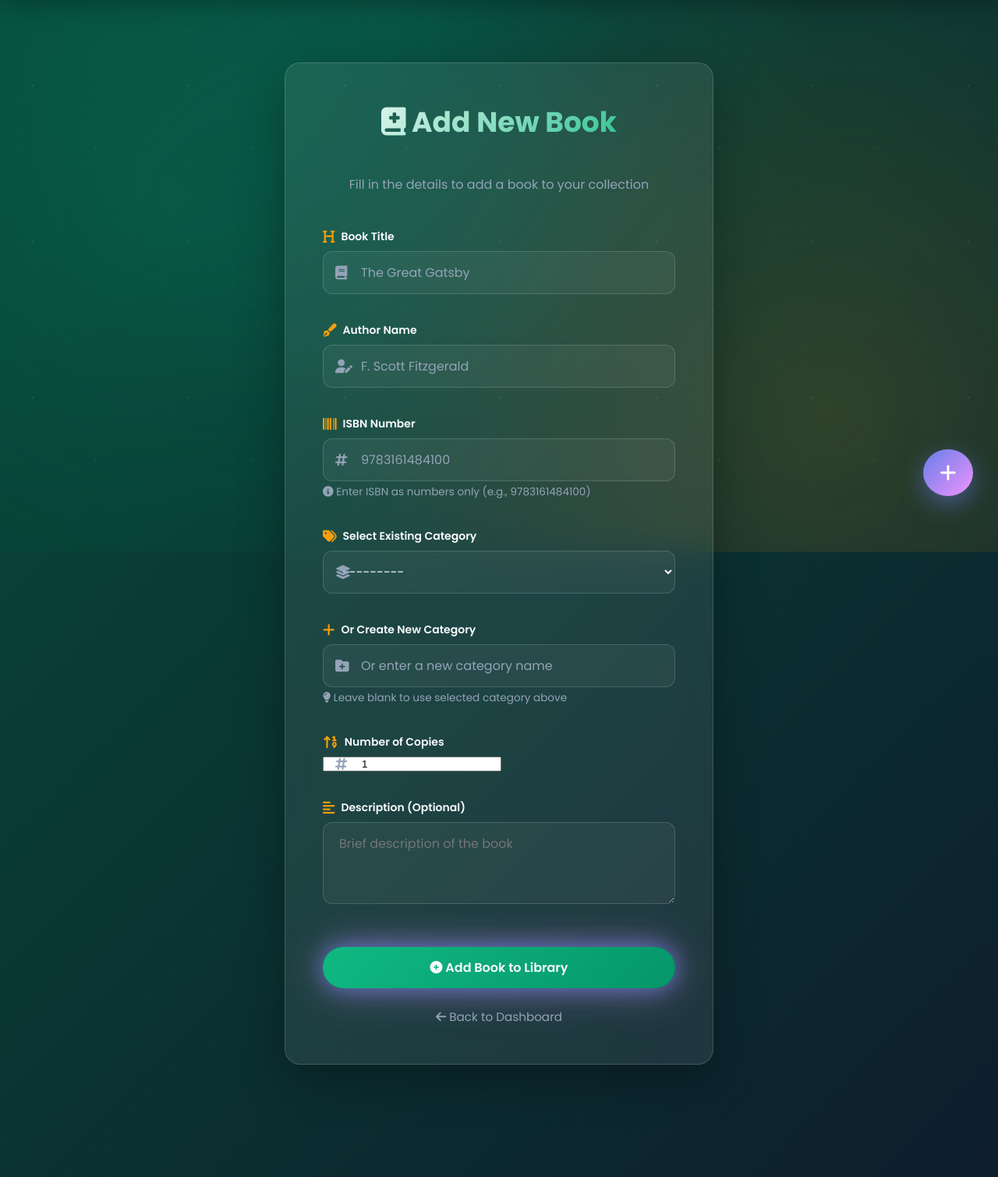
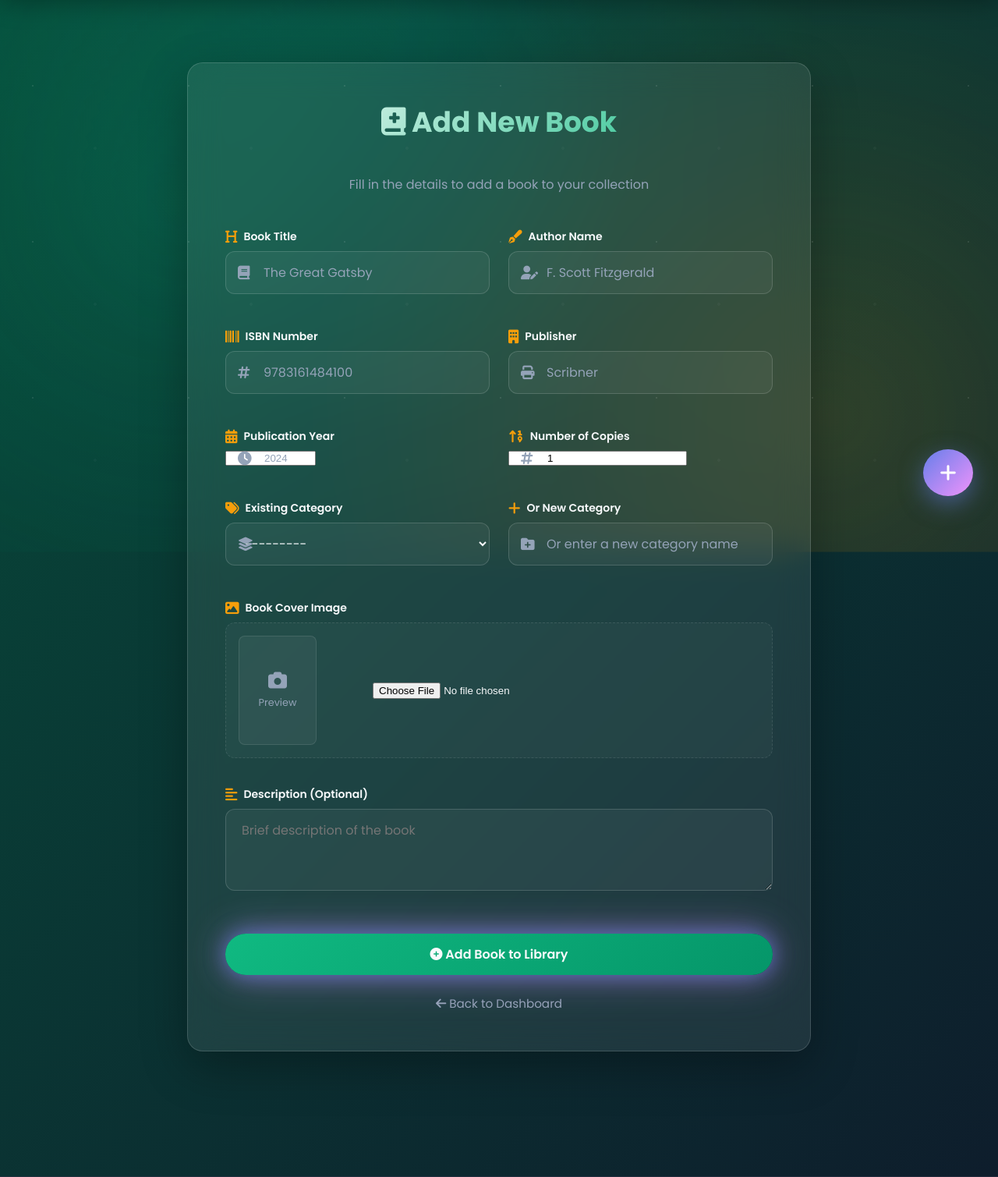
Before and after one commit to kushal867/library, a Django app: page /home/add_book/ in a window 1280 px wide; the page is wider, and only the part inside the window is pictured. Shown: the part 132-1641 px from the top of that part at 78% size. Run offline with Django 5.2, Linux system fonts and the light colour scheme; a user stored in the database is signed in; data that the repository does not hold is empty.

Commit message:
feat: updated add_book.html with missing fields and image preview

```diff
--- a/home/templates/home/add_book.html
+++ b/home/templates/home/add_book.html
@@ -3,13 +3,14 @@
 {% block title %}Add Book - Library MS{% endblock %}
 
 {% block content %}
-<div class="auth-container stagger-item">
+<div class="auth-container stagger-item" style="max-width: 800px;">
     <h2><i class="fas fa-book-medical"></i> Add New Book</h2>
     <p style="text-align: center; color: var(--text-muted); margin-bottom: 2rem;">Fill in the details to add a book to your collection</p>
 
-    <form method="post" id="addBookForm">
+    <form method="post" id="addBookForm" enctype="multipart/form-data">
         {% csrf_token %}
 
+        <div class="form-row" style="display: grid; grid-template-columns: 1fr 1fr; gap: 1.5rem;">
             <div class="form-group">
                 <label for="{{ form.name.id_for_label }}">
                     <i class="fas fa-heading"></i> Book Title
@@ -35,7 +36,9 @@
                     <small class="error-message"><i class="fas fa-exclamation-circle"></i> {{ form.author.errors.0 }}</small>
                 {% endif %}
             </div>
+        </div>
 
+        <div class="form-row" style="display: grid; grid-template-columns: 1fr 1fr; gap: 1.5rem;">
             <div class="form-group">
                 <label for="{{ form.isbn.id_for_label }}">
                     <i class="fas fa-barcode"></i> ISBN Number
@@ -47,35 +50,34 @@
                 {% if form.isbn.errors %}
                     <small class="error-message"><i class="fas fa-exclamation-circle"></i> {{ form.isbn.errors.0 }}</small>
                 {% endif %}
-            <small style="color: var(--text-muted); font-size: 0.85rem; margin-top: 0.25rem; display: block;">
-                <i class="fas fa-info-circle"></i> Enter ISBN as numbers only (e.g., 9783161484100)
-            </small>
             </div>
 
             <div class="form-group">
-            <label for="{{ form.category.id_for_label }}">
-                <i class="fas fa-tags"></i> Select Existing Category
+                <label for="{{ form.publisher.id_for_label }}">
+                    <i class="fas fa-building"></i> Publisher
                 </label>
                 <div class="input-wrapper">
-                <i class="fas fa-layer-group input-icon"></i>
-                {{ form.category }}
+                    <i class="fas fa-print input-icon"></i>
+                    {{ form.publisher }}
                 </div>
-            {% if form.category.errors %}
-                <small class="error-message"><i class="fas fa-exclamation-circle"></i> {{ form.category.errors.0 }}</small>
+                {% if form.publisher.errors %}
+                    <small class="error-message"><i class="fas fa-exclamation-circle"></i> {{ form.publisher.errors.0 }}</small>
                 {% endif %}
             </div>
+        </div>
 
+        <div class="form-row" style="display: grid; grid-template-columns: 1fr 1fr; gap: 1.5rem;">
             <div class="form-group">
-            <label for="{{ form.category_name.id_for_label }}">
-                <i class="fas fa-plus"></i> Or Create New Category
+                <label for="{{ form.publication_year.id_for_label }}">
+                    <i class="fas fa-calendar-alt"></i> Publication Year
                 </label>
                 <div class="input-wrapper">
-                <i class="fas fa-folder-plus input-icon"></i>
-                {{ form.category_name }}
+                    <i class="fas fa-clock input-icon"></i>
+                    {{ form.publication_year }}
                 </div>
-            <small style="color: var(--text-muted); font-size: 0.85rem; margin-top: 0.25rem; display: block;">
-                <i class="fas fa-lightbulb"></i> Leave blank to use selected category above
-            </small>
+                {% if form.publication_year.errors %}
+                    <small class="error-message"><i class="fas fa-exclamation-circle"></i> {{ form.publication_year.errors.0 }}</small>
+                {% endif %}
             </div>
 
             <div class="form-group">
@@ -88,6 +90,50 @@
                 </div>
                 {% if form.quantity.errors %}
                     <small class="error-message"><i class="fas fa-exclamation-circle"></i> {{ form.quantity.errors.0 }}</small>
+                {% endif %}
+            </div>
+        </div>
+
+        <div class="form-row" style="display: grid; grid-template-columns: 1fr 1fr; gap: 1.5rem;">
+            <div class="form-group" id="categorySelectionGroup">
+                <label for="{{ form.category.id_for_label }}">
+                    <i class="fas fa-tags"></i> Existing Category
+                </label>
+                <div class="input-wrapper">
+                    <i class="fas fa-layer-group input-icon"></i>
+                    {{ form.category }}
+                </div>
+                {% if form.category.errors %}
+                    <small class="error-message"><i class="fas fa-exclamation-circle"></i> {{ form.category.errors.0 }}</small>
+                {% endif %}
+            </div>
+
+            <div class="form-group" id="categoryNameGroup">
+                <label for="{{ form.category_name.id_for_label }}">
+                    <i class="fas fa-plus"></i> Or New Category
+                </label>
+                <div class="input-wrapper">
+                    <i class="fas fa-folder-plus input-icon"></i>
+                    {{ form.category_name }}
+                </div>
+            </div>
+        </div>
+
+        <div class="form-group">
+            <label for="{{ form.cover_image.id_for_label }}">
+                <i class="fas fa-image"></i> Book Cover Image
+            </label>
+            <div class="cover-upload-container">
+                <div class="image-preview" id="imagePreview">
+                    <i class="fas fa-camera"></i>
+                    <span>Preview</span>
+                </div>
+                <div class="input-wrapper" style="flex: 1;">
+                    {{ form.cover_image }}
+                </div>
+            </div>
+            {% if form.cover_image.errors %}
+                <small class="error-message"><i class="fas fa-exclamation-circle"></i> {{ form.cover_image.errors.0 }}</small>
             {% endif %}
         </div>
 
@@ -117,10 +163,41 @@
 <script>
     const form = document.getElementById('addBookForm');
     const submitButton = document.getElementById('submitButton');
+    const categoryNameInput = document.getElementById('{{ form.category_name.id_for_label }}');
+    const categorySelect = document.getElementById('{{ form.category.id_for_label }}');
+    const coverInput = document.getElementById('{{ form.cover_image.id_for_label }}');
+    const imagePreview = document.getElementById('imagePreview');
+
+    // Category Logic
+    categoryNameInput.addEventListener('input', function() {
+        if (this.value.trim() !== '') {
+            categorySelect.disabled = true;
+            categorySelect.parentElement.style.opacity = '0.5';
+        } else {
+            categorySelect.disabled = false;
+            categorySelect.parentElement.style.opacity = '1';
+        }
+    });
+
+    // Image Preview Logic
+    coverInput.addEventListener('change', function() {
+        const file = this.files[0];
+        if (file) {
+            const reader = new FileReader();
+            reader.onload = function(e) {
+                imagePreview.innerHTML = `<img src="${e.target.result}" style="width: 100%; height: 100%; object-fit: cover; border-radius: 8px;">`;
+            }
+            reader.readAsDataURL(file);
+        } else {
+            imagePreview.innerHTML = '<i class="fas fa-camera"></i><span>Preview</span>';
+        }
+    });
 
     form.addEventListener('submit', function(e) {
         submitButton.classList.add('loading');
-        submitButton.disabled = true;
+        // If categories are disabled they don't get sent.
+        // We re-enable them right before submit if they were disabled by our JS.
+        categorySelect.disabled = false;
     });
 
     // Add real-time validation
@@ -129,35 +206,60 @@
     inputs.forEach(input => {
         input.addEventListener('blur', function() {
             const formGroup = this.closest('.form-group');
-
             if (this.value.trim() === '') {
                 formGroup.classList.add('has-error');
-                formGroup.classList.remove('has-success');
             } else {
-                formGroup.classList.remove('has-error');
-                formGroup.classList.add('has-success');
-            }
-        });
-
-        input.addEventListener('input', function() {
-            const formGroup = this.closest('.form-group');
-            if (this.value.trim() !== '') {
                 formGroup.classList.remove('has-error');
             }
         });
     });
-
-    // ISBN Validation
-    const isbnInput = document.querySelector('input[name="isbn"]');
-    if (isbnInput) {
-        isbnInput.addEventListener('input', function() {
-            // Allow only numbers and hyphens
-            this.value = this.value.replace(/[^0-9-]/g, '');
-        });
-    }
 </script>
 
 <style>
+    .cover-upload-container {
+        display: flex;
+        gap: 1.5rem;
+        align-items: center;
+        background: rgba(255, 255, 255, 0.03);
+        padding: 1rem;
+        border-radius: 12px;
+        border: 1px dashed rgba(255, 255, 255, 0.1);
+    }
+
+    .image-preview {
+        width: 100px;
+        height: 140px;
+        background: rgba(255, 255, 255, 0.05);
+        border: 1px solid rgba(255, 255, 255, 0.1);
+        border-radius: 8px;
+        display: flex;
+        flex-direction: column;
+        align-items: center;
+        justify-content: center;
+        color: var(--text-muted);
+        font-size: 0.8rem;
+        overflow: hidden;
+    }
+
+    .image-preview i {
+        font-size: 1.5rem;
+        margin-bottom: 0.5rem;
+    }
+
+    .form-row {
+        margin-bottom: 0.5rem;
+    }
+
+    @media (max-width: 600px) {
+        .form-row {
+            grid-template-columns: 1fr !important;
+        }
+        .cover-upload-container {
+            flex-direction: column;
+            text-align: center;
+        }
+    }
+
     .error-message {
         color: var(--danger);
         font-size: 0.875rem;
```
Lines whose indentation alone changed are shown as unchanged.
